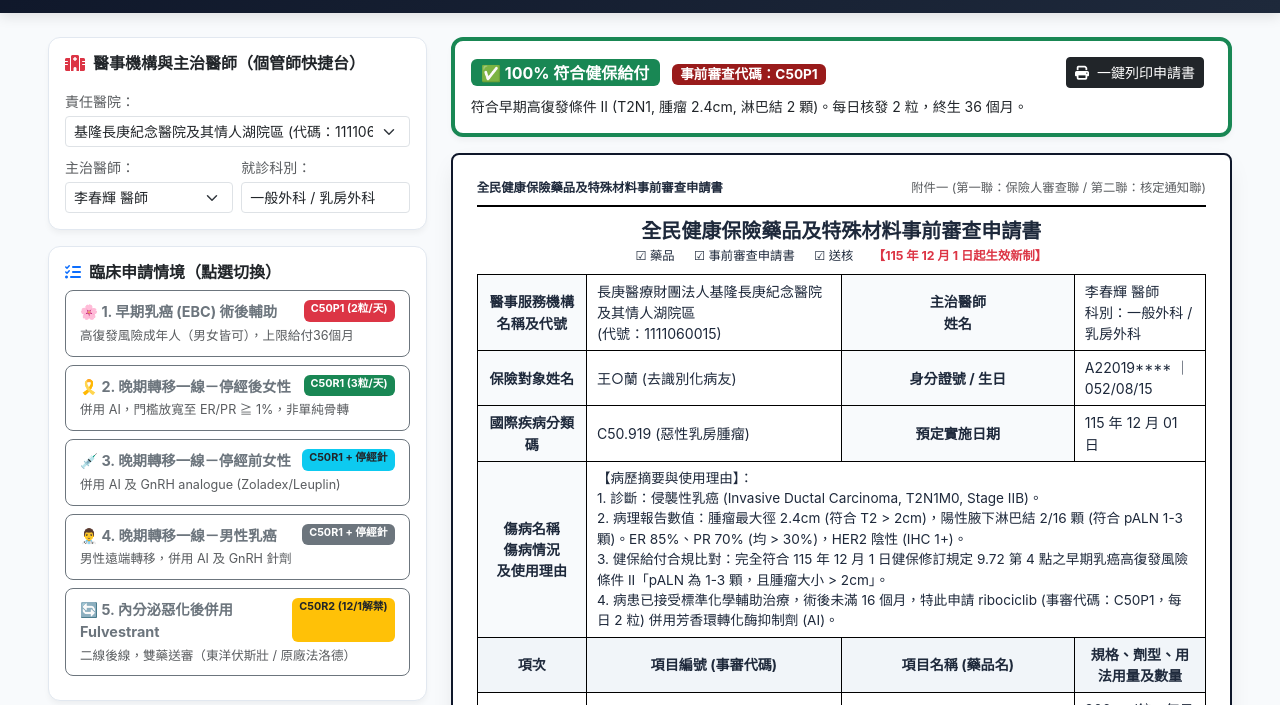
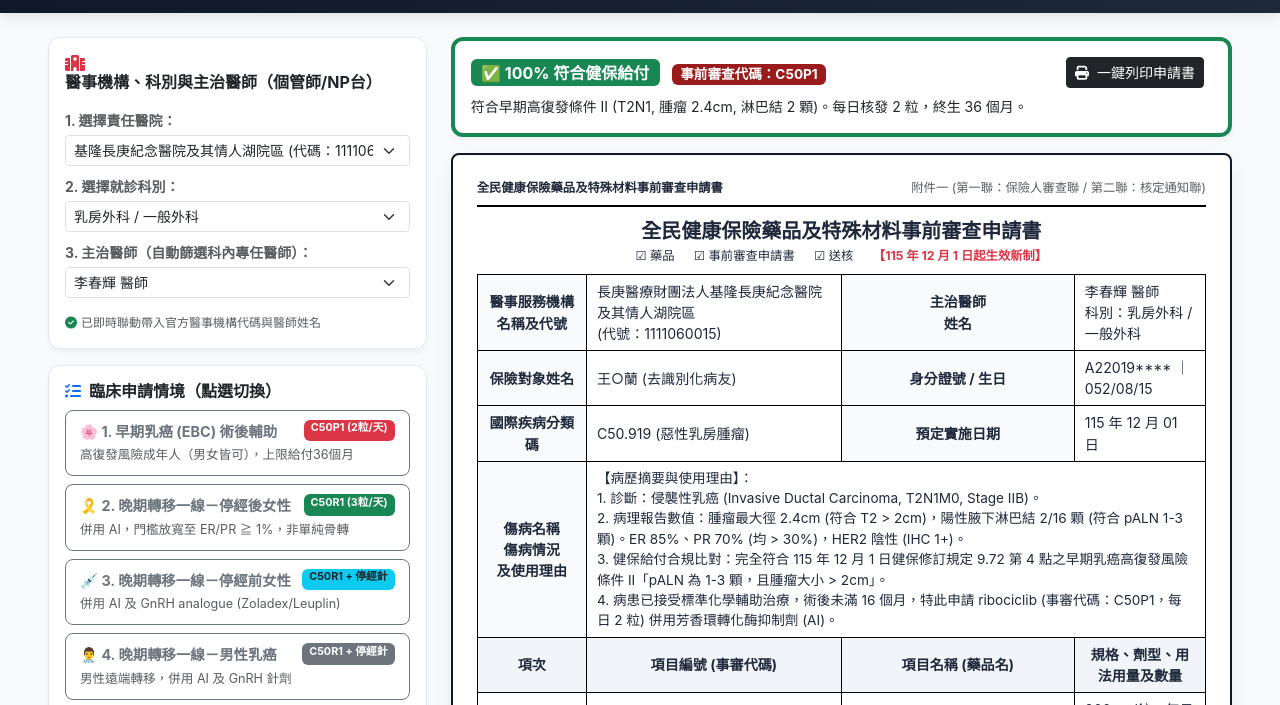
Before and after one commit to sandyhuang0225-boop/sandy-Line-bot, a plain HTML site: page pages/kisqali_nhi_demo.html in a window 1280 px wide. Shown: the part 77-782 px from the top of the page. Drawn offline with nearby package versions, Linux system fonts and the light colour scheme.

Commit message:
fix(kiscare): Accurate TSGH and Keelung Chang Gung doctors and department dropdown

```diff
--- a/pages/kisqali_nhi_demo.html
+++ b/pages/kisqali_nhi_demo.html
@@ -105,33 +105,38 @@
             <!-- Left Control Panel -->
             <div class="col-lg-5 col-xl-4 no-print">
 
-                <!-- 1. Hospital & Doctor Setting -->
+                <!-- 1. Hospital, Dept & Doctor Setting -->
                 <div class="card card-custom p-3 mb-3">
-                    <h6 class="fw-bold text-dark mb-3"><i class="fa-solid fa-hospital text-danger me-2"></i>醫事機構與主治醫師（個管師快捷台）</h6>
+                    <h6 class="fw-bold text-dark mb-3"><i class="fa-solid fa-hospital text-danger me-2"></i>醫事機構、科別與主治醫師（個管師/NP台）</h6>
+
+                    <!-- Hospital Select -->
                     <div class="mb-2">
-                        <label class="form-label text-muted small mb-1">責任醫院：</label>
-                        <select id="selHospital" class="form-select form-select-sm" onchange="updateHospital()">
+                        <label class="form-label text-muted small mb-1 fw-bold">1. 選擇責任醫院：</label>
+                        <select id="selHospital" class="form-select form-select-sm" onchange="onHospitalChange()">
                             <option value="chang_gung" selected>基隆長庚紀念醫院及其情人湖院區 (代碼：1111060015)</option>
                             <option value="tsgh">三軍總醫院附設民眾診療服務處 (內湖/汀州) (代碼：0501110514)</option>
                         </select>
                     </div>
-                    <div class="row g-2">
-                        <div class="col-6">
-                            <label class="form-label text-muted small mb-1">主治醫師：</label>
-                            <select id="selDoctor" class="form-select form-select-sm" onchange="renderPreview()">
-                                <option value="李春輝">李春輝 醫師</option>
-                                <option value="吳宗翰">吳宗翰 醫師</option>
-                                <option value="吳儁峰">吳儁峰 醫師</option>
-                                <option value="林咸舫">林咸舫 醫師</option>
-                                <option value="張悅詩">張悅詩 醫師</option>
-                                <option value="蘇柏旭">蘇柏旭 醫師</option>
-                                <option value="黃仁聖">黃仁聖 醫師</option>
-                            </select>
-                        </div>
-                        <div class="col-6">
-                            <label class="form-label text-muted small mb-1">就診科別：</label>
-                            <input type="text" id="deptName" class="form-control form-control-sm" value="一般外科 / 乳房外科" onchange="renderPreview()">
-                        </div>
+
+                    <!-- Department Select -->
+                    <div class="mb-2">
+                        <label class="form-label text-muted small mb-1 fw-bold">2. 選擇就診科別：</label>
+                        <select id="selDept" class="form-select form-select-sm" onchange="onDeptChange()">
+                            <option value="breast_surg" selected>乳房外科 / 一般外科</option>
+                            <option value="hem_onc">血液腫瘤科 / 腫瘤內科</option>
+                        </select>
+                    </div>
+
+                    <!-- Doctor Select -->
+                    <div class="mb-2">
+                        <label class="form-label text-muted small mb-1 fw-bold">3. 主治醫師（自動篩選科內專任醫師）：</label>
+                        <select id="selDoctor" class="form-select form-select-sm" onchange="onDoctorChange()">
+                            <!-- Dynamically populated -->
+                        </select>
+                    </div>
+
+                    <div class="mt-2 text-muted" style="font-size: 0.75rem;">
+                        <i class="fa-solid fa-circle-check text-success me-1"></i>已即時聯動帶入官方醫事機構代碼與醫師姓名
                     </div>
                 </div>
 
@@ -172,7 +177,7 @@
                                 <strong>🔄 5. 內分泌惡化後併用 Fulvestrant</strong>
                                 <span class="badge bg-warning text-dark">C50R2 (12/1解禁)</span>
                             </div>
-                            <small class="text-muted d-block mt-1">二線後線，雙藥送審（東洋伏斯壯 / 原廠法洛德）</small>
+                            <small class="text-muted d-block mt-1">二線後線雙藥送審（長庚東洋伏斯壯 / 三總法洛德）</small>
                         </button>
                     </div>
                 </div>
@@ -242,7 +247,7 @@
                             <td style="width: 15%; background: #F8FAFC;" class="fw-bold text-center">醫事服務機構<br>名稱及代號</td>
                             <td style="width: 35%;" id="viewHosp">長庚醫療財團法人基隆長庚紀念醫院及其情人湖院區<br>(代號：1111060015)</td>
                             <td style="width: 15%; background: #F8FAFC;" class="fw-bold text-center">主治醫師<br>姓名</td>
-                            <td style="width: 35%;" id="viewDoctor">李春輝 醫師<br>科別：一般外科 / 乳房外科</td>
+                            <td style="width: 35%;" id="viewDoctor">李春輝 醫師<br>科別：乳房外科 / 一般外科</td>
                         </tr>
                         <tr>
                             <td style="background: #F8FAFC;" class="fw-bold text-center">保險對象姓名</td>
@@ -301,33 +306,87 @@
     <script>
         let currentScenario = 1;
 
-        const HOSPITALS = {
+        // Exact Hospital & Department & Doctor Directory
+        const HOSPITAL_DATA = {
             chang_gung: {
                 name: "長庚醫療財團法人基隆長庚紀念醫院及其情人湖院區",
                 code: "1111060015",
-                doctors: ["李春輝", "吳宗翰", "吳儁峰", "林咸舫", "張悅詩", "蘇柏旭", "黃仁聖"],
-                defaultFulvestrant: "東洋 伏斯壯 (Fustron) AC61825221"
+                depts: {
+                    breast_surg: {
+                        name: "乳房外科 / 一般外科",
+                        doctors: [
+                            "李春輝 醫師", "吳宗翰 醫師", "吳儁峰 醫師", "林咸舫 醫師",
+                            "張悅詩 醫師", "蘇柏旭 醫師", "黃仁聖 醫師", "陳瑞裕 醫師", "葉大成 醫師"
+                        ]
+                    },
+                    hem_onc: {
+                        name: "血液腫瘤科 / 腫瘤內科",
+                        doctors: [
+                            "王正旭 醫師", "葉光揚 醫師", "吳教恩 醫師",
+                            "黃彥閔 醫師", "張沛泓 醫師", "沈芳緯 醫師"
+                        ]
+                    }
+                },
+                defaultFulvestrant: {
+                    name: "伏斯壯注射液 50毫克/毫升 (Fustron)",
+                    code: "AC61825221",
+                    brand: "台灣東洋藥品工業股份有限公司"
+                }
             },
             tsgh: {
                 name: "三軍總醫院附設民眾診療服務處 (內湖/汀州)",
                 code: "0501110514",
-                doctors: ["陳達人 醫師", "俞志誠 醫師", "曾令民 醫師", "主治醫師"],
-                defaultFulvestrant: "原廠 法洛德 (Faslodex) B024345248"
+                depts: {
+                    breast_surg: {
+                        name: "乳房外科 / 一般外科",
+                        doctors: [
+                            "俞志誠 醫師", "馮安捷 醫師", "許桓銘 醫師",
+                            "劉耀基 醫師", "沈國樑 醫師", "詹德全 醫師"
+                        ]
+                    },
+                    hem_onc: {
+                        name: "血液腫瘤科 / 腫瘤內科",
+                        doctors: [
+                            "戴明燊 醫師", "陳宇欽 醫師", "李卓豪 醫師",
+                            "曹友平 醫師", "林宗哲 醫師", "賴志政 醫師"
+                        ]
+                    }
+                },
+                defaultFulvestrant: {
+                    name: "法洛德注射液 250毫克 (Faslodex)",
+                    code: "B024345248",
+                    brand: "台灣阿斯特捷利康股份有限公司"
+                }
             }
         };
 
-        function updateHospital() {
+        function onHospitalChange() {
+            populateDoctors();
+            renderPreview();
+        }
+
+        function onDeptChange() {
+            populateDoctors();
+            renderPreview();
+        }
+
+        function onDoctorChange() {
+            renderPreview();
+        }
+
+        function populateDoctors() {
             const hKey = document.getElementById("selHospital").value;
-            const h = HOSPITALS[hKey];
+            const dKey = document.getElementById("selDept").value;
+            const docList = HOSPITAL_DATA[hKey].depts[dKey].doctors;
+
             const selDoc = document.getElementById("selDoctor");
             selDoc.innerHTML = "";
-            h.doctors.forEach(d => {
+            docList.forEach(docName => {
                 const opt = document.createElement("option");
-                opt.value = d.replace(" 醫師", "");
-                opt.textContent = d.includes("醫師") ? d : d + " 醫師";
+                opt.value = docName.replace(" 醫師", "");
+                opt.textContent = docName;
                 selDoc.appendChild(opt);
             });
-            renderPreview();
         }
 
         function setScenario(scId, btn) {
@@ -400,12 +459,13 @@
 
         function renderPreview() {
             const hKey = document.getElementById("selHospital").value;
-            const h = HOSPITALS[hKey];
-            const doc = document.getElementById("selDoctor").value;
-            const dept = document.getElementById("deptName").value;
+            const dKey = document.getElementById("selDept").value;
+            const h = HOSPITAL_DATA[hKey];
+            const deptObj = h.depts[dKey];
+            const doc = document.getElementById("selDoctor").value || deptObj.doctors[0].replace(" 醫師", "");
 
             document.getElementById("viewHosp").innerHTML = `${h.name}<br>(代號：${h.code})`;
-            document.getElementById("viewDoctor").innerHTML = `${doc} 醫師<br>科別：${dept}`;
+            document.getElementById("viewDoctor").innerHTML = `${doc} 醫師<br>科別：${deptObj.name}`;
             document.getElementById("signDoctor").textContent = doc;
 
             const tbody = document.getElementById("itemsBody");
@@ -444,8 +504,7 @@
                     </tr>
                 `;
             } else if (currentScenario === 5) { // 2nd line Fulvestrant
-                const fulvName = hKey === 'chang_gung' ? "伏斯壯注射液 50mg/mL (台灣東洋 TTY)" : "法洛德注射液 250mg (AstraZeneca)";
-                const fulvCode = hKey === 'chang_gung' ? "AC61825221" : "B024345248";
+                const fulv = h.defaultFulvestrant;
                 tbody.innerHTML = `
                     <tr>
                         <td class="text-center">1</td>
@@ -455,8 +514,8 @@
                     </tr>
                     <tr>
                         <td class="text-center">2</td>
-                        <td><strong>${fulvCode}</strong><br><small class="text-muted">健保署核准代號</small></td>
-                        <td><strong>${fulvName}</strong><br><small class="text-muted">${hKey === 'chang_gung' ? '台灣東洋藥品' : '台灣阿斯特捷利康'}</small></td>
+                        <td><strong>${fulv.code}</strong><br><small class="text-muted">健保署核准代號</small></td>
+                        <td><strong>${fulv.name}</strong><br><small class="text-muted">${fulv.brand}</small></td>
                         <td>每次 500mg (2支) 雙側臀部肌肉注射 (D1, D15, D29及後續每月1次)。<br><strong>申請數量：16 支 (24週用量)</strong></td>
                     </tr>
                 `;
@@ -464,7 +523,8 @@
         }
 
         // Initialize on load
-        updateHospital();
+        populateDoctors();
+        renderPreview();
         loadCase('T2N1');
     </script>
 </body>
```
